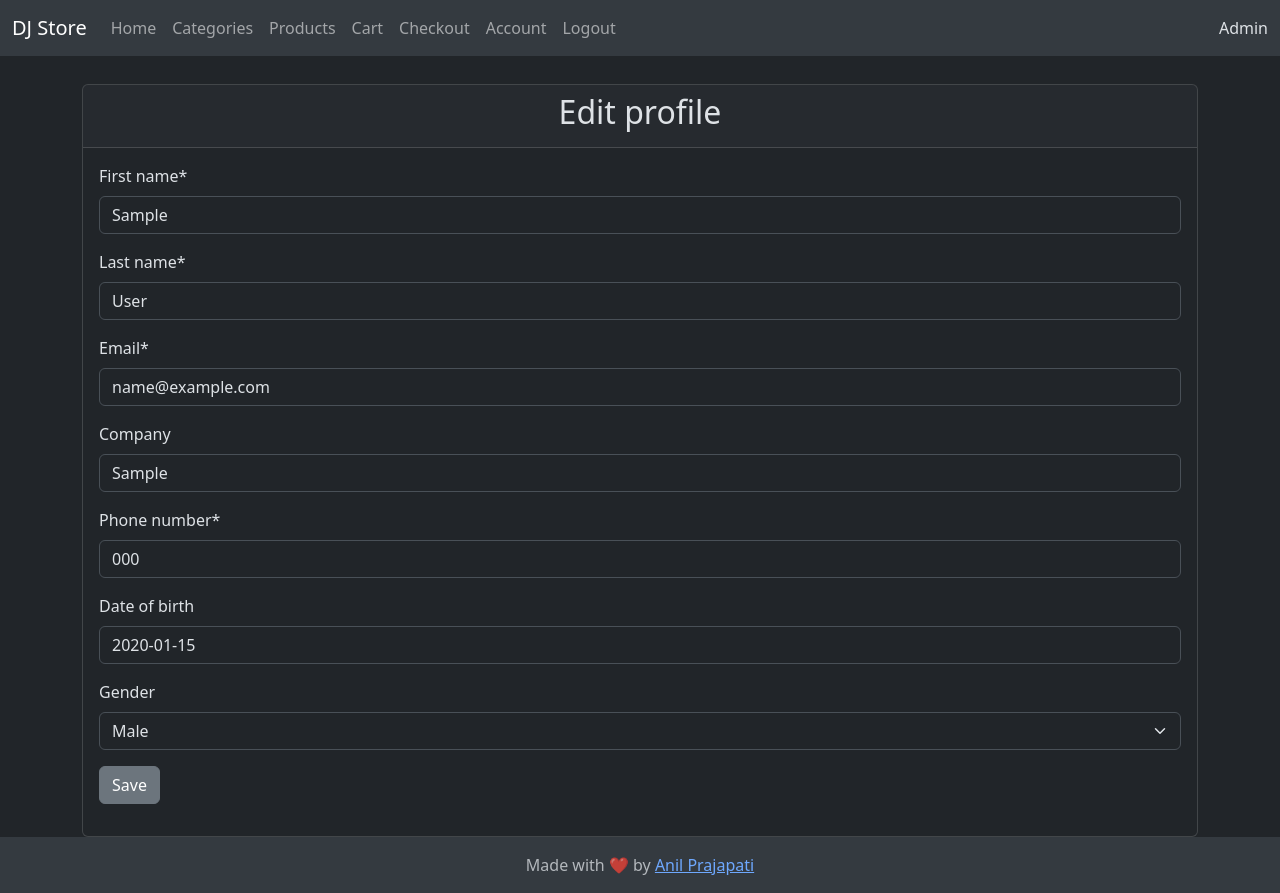
After one commit to anil3a/django-online-shop, a Django app: page /profile/edit in a window 1280 px wide. The commit adds this page. Run offline with Django 5.2, Linux system fonts and the light colour scheme; a user stored in the database is signed in; tables that the repository leaves empty hold one stand-in row (values such as "Sample post"); parts of the project's set-up code (start-up, migrations or seed data) failed here and were passed over; some libraries are stand-ins or nearby versions.

Commit message:
Remove custom User model and add Profile update form

```diff
--- a/app/accounts/forms.py
+++ b/app/accounts/forms.py
@@ -11,7 +11,7 @@ class SignUpForm(UserCreationForm):
 
     class Meta:
         model = User
-        fields = ('username', 'email', 'password1', 'password2')
+        fields = ['username', 'email', 'password1', 'password2']
 
     def __init__(self, *args, **kwargs):
         super(SignUpForm, self).__init__(*args, **kwargs)
--- /dev/null
+++ b/app/store/forms.py
@@ -0,0 +1,47 @@
+import logging
+from django import forms
+from crispy_forms.helper import FormHelper
+from crispy_forms.layout import Submit
+from store.models import Customer
+from django.contrib.auth.models import User
+
+
+class CustomerProfileEditForm(forms.ModelForm):
+
+    first_name = forms.CharField(min_length=2, max_length=100)
+    last_name = forms.CharField(min_length=2, max_length=100)
+    email = forms.EmailField(min_length=8, max_length=100)
+
+    def __init__(self, *args, **kwargs):
+        super().__init__(*args, **kwargs)
+        self.helper = FormHelper()
+        self.fields['first_name'].initial = self.instance.user.first_name
+        self.fields['last_name'].initial = self.instance.user.last_name
+        self.fields['email'].initial = self.instance.user.email
+        self.helper.form_method = 'post'
+        self.helper.add_input(Submit('save', 'Save', css_class="btn btn-secondary"))
+
+    def clean_email(self):
+        email = self.cleaned_data.get('email')
+        user = User.objects.filter(email=email).exclude(pk=self.instance.user.pk)
+        if user:
+            self.add_error('email', 'Email already been used, please use different email.')
+        return email
+
+    def save(self, commit=True):
+        instance = super().save(commit=False)
+        if commit is True:
+            user = instance.user
+            user.first_name = self.cleaned_data['first_name']
+            user.last_name = self.cleaned_data['last_name']
+            user.email = self.cleaned_data['email']
+            user.save()
+        instance.save()
+        return instance
+
+    class Meta:
+        model = Customer
+        fields = [
+            'first_name', 'last_name', 'email',
+            'company', 'phone_number', 'date_of_birth', 'gender'
+        ]
--- a/app/store/models.py
+++ b/app/store/models.py
@@ -1,7 +1,6 @@
 from django.db import models
 from django.core.validators import RegexValidator
-from django.contrib.auth.models import AbstractBaseUser, BaseUserManager, User
-from django.core.exceptions import ValidationError
+from django.contrib.auth.models import User
 
 
 class BaseModel(models.Model):
@@ -46,22 +45,7 @@ class Product(BaseModel):
         return f"Product {self.name}"
 
 
-class CustomerManager(BaseUserManager):
-    def create_user(self, email, first_name, last_name, password=None):
-        if not email:
-            raise ValueError("The Email field must be set")
-        email = self.normalize_email(email)
-
-        if self.model.objects.filter(email=email).exists():
-            raise ValidationError("Email already exists")
-
-        user = self.model(email=email, first_name=first_name, last_name=last_name)
-        user.set_password(password)
-        user.save(using=self._db)
-        return user
-
-
-class Customer(BaseModel, AbstractBaseUser):
+class Customer(BaseModel):
     GENDER_CHOICES = [
         ('M', 'Male'),
         ('F', 'Female'),
@@ -88,10 +72,12 @@ class Customer(BaseModel, AbstractBaseUser):
     last_login_date = models.DateTimeField(null=True, blank=True)
     is_staff = models.BooleanField(default=False)
 
-    objects = CustomerManager()
+    def __str__(self):
+        name = ""
+        if self.user.first_name or self.user.last_name:
+            name = f" {self.user.first_name} {self.user.last_name}"
 
-    def __str__(self):
-        return f"{self.first_name} {self.last_name}"
+        return f"[{self.pk}]{name}"
 
     class Meta:
         ordering = ['-pk']
--- a/app/store/templates/dashboard.html
+++ b/app/store/templates/dashboard.html
@@ -14,7 +14,10 @@
     </div>
 
     <div class="card mt-4">
-      <div class="card-header">Your Profile</div>
+      <div class="card-header">
+        Your Profile
+        <a href="{% url 'profile_edit' %}" class="float-end">Edit</a>
+      </div>
       <div class="card-body">
         <div hx-get="{% url 'profile_detail' %}" hx-trigger="load" hx-target="#profile-container" hx-swap="innerHTML">
           <div id="profile-container">
--- /dev/null
+++ b/app/store/templates/profile_update.html
@@ -0,0 +1,19 @@
+{% extends "base/index.html" %}{% load crispy_forms_tags %}
+
+{% block content %}
+<main class="flex-shrink-0 my-auto d-flex justify-content-center">
+  <div style="margin-top: 60px;" class="container-lg">
+
+    <div class="card mt-4">
+      <div class="card-header">
+        <h2 class="text-center">Edit profile</h2>
+      </div>
+      <div class="card-body">
+        {% crispy form %}
+      </div>
+    </div>
+
+
+  </div>
+</main>
+{% endblock %}
--- a/app/store/urls.py
+++ b/app/store/urls.py
@@ -10,6 +10,7 @@ urlpatterns = [
     path("cart", views.CartView.as_view(), name="cart"),
     path('accounts/', include('accounts.urls')),
     path('dashboard/', views.DashboardView.as_view(), name='dashboard'),
+    path('profile/edit', views.CustomerProfileEditView.as_view(), name='profile_edit'),
     path('profile/', views.CustomerProfileView.as_view(), name='profile_detail'),
     path('addresses/', views.AddressListView.as_view(), name='address_list'),
 ]
--- a/app/store/views.py
+++ b/app/store/views.py
@@ -1,6 +1,6 @@
 import logging
 from .models import Category, Product
-from django.views.generic import ListView, TemplateView, View
+from django.views.generic import ListView, TemplateView, View, UpdateView
 from django.conf import settings
 from django.templatetags.static import static
 from django.urls import reverse_lazy
@@ -8,6 +8,7 @@ from django.http import JsonResponse
 from django.contrib.auth.mixins import LoginRequiredMixin
 from django.shortcuts import redirect
 from .models import Customer, Address
+from . import forms
 
 
 class HTMXListView(ListView):
@@ -99,7 +100,7 @@ class DashboardView(LoginRequiredMixin, TemplateView):
 
 
 class CustomerProfileView(LoginRequiredMixin, TemplateView):
-    template_name = 'profile/profile_detail_partial.html'
+    template_name = 'partials/profile_detail_partial.html'
 
     def get_context_data(self, **kwargs):
         context = super().get_context_data()
@@ -107,13 +108,24 @@ class CustomerProfileView(LoginRequiredMixin, TemplateView):
         context['customer'] = Customer.objects.filter(
             user=self.request.user
         ).first()
-        return context;
+        return context
 
 
 class AddressListView(LoginRequiredMixin, ListView):
     model = Address
-    template_name = 'profile/address_list_partial.html'
+    template_name = 'partials/address_list_partial.html'
     context_object_name = 'addresses'
 
     def get_queryset(self):
         return Address.objects.filter(customer__user=self.request.user)
+
+
+class CustomerProfileEditView(LoginRequiredMixin, UpdateView):
+    model = Customer
+    template_name = 'profile_update.html'
+    context_object_name = 'customer'
+    form_class = forms.CustomerProfileEditForm
+    success_url = reverse_lazy('dashboard')
+
+    def get_object(self, queryset=None):
+        return self.model.objects.filter(user=self.request.user).first()
```
Also changed, not shown: app/accounts/views.py (+9 -2 lines), app/store/templates/partials/profile_detail_partial.html (renamed from app/store/templates/profile/profile_detail_partial.html, +5 -5 lines), app/store/templates/profile/profile_detail.html (deleted, +0 -25 lines), README.md, app/store/migrations/0002_customer_address.py, app/store/templates/partials/address_list_partial.html (renamed from app/store/templates/profile/address_list_partial.html), app/store/templates/profile/address_list.html (deleted). Lines whose indentation alone changed are shown as unchanged.
